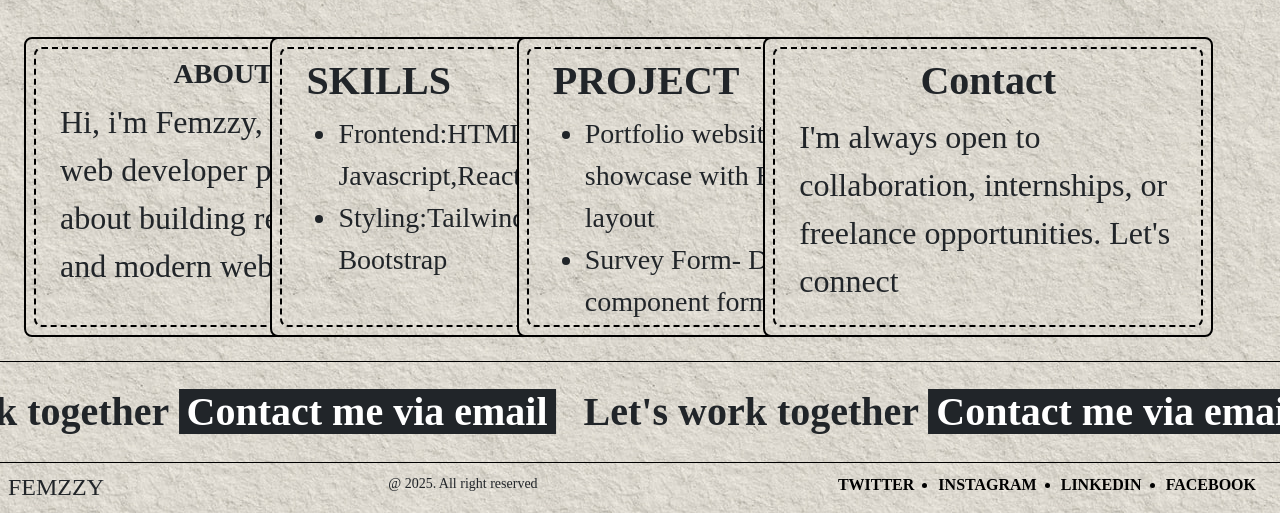
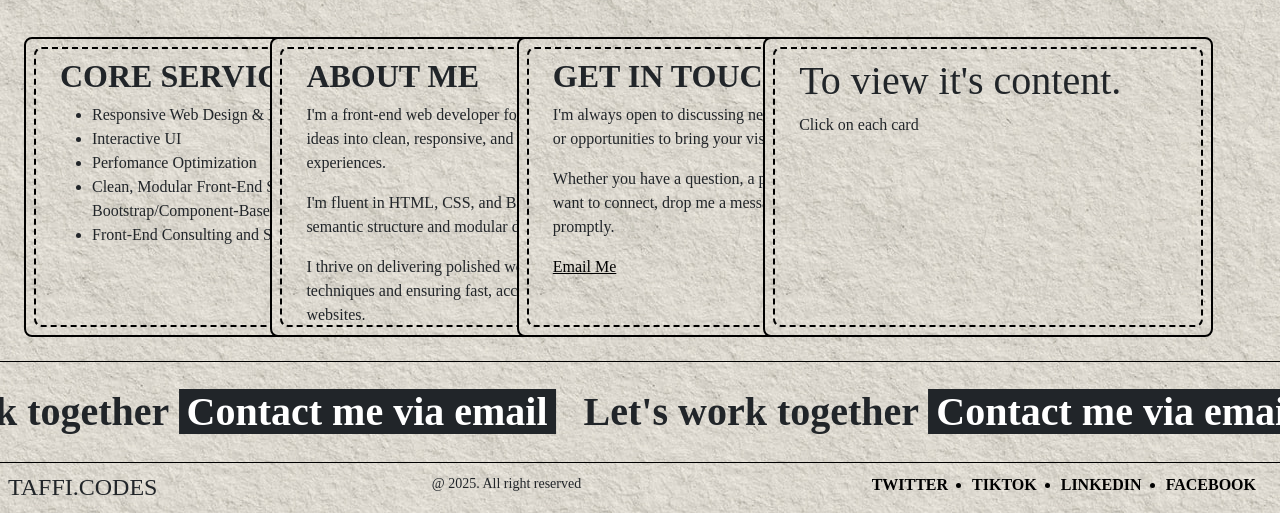
Before and after one commit to mitchelleosg/Taffi.codes1, a plain HTML site: page index.html in a window 1280 px wide. Shown: the part 2726-3239 px from the top of the page. Drawn offline with nearby package versions, Linux system fonts and the light colour scheme; a web font is replaced by a local one.

Commit message:
made changes to a lot of things

```diff
--- a/index.html
+++ b/index.html
@@ -79,17 +79,17 @@
                             </li>
                             <div class=" ">
                                 <ul class="d-flex justify-content-center align-center text-center gap-md-4 gap-4">
-                                    <a class="text-decoration-none" href="https://x.com/dreamboatey">
+                                    <a class="text-decoration-none" href="#">
                                         <li class=" social text-white list-unstyled "> TWITTER</li>
 
                                     </a>
-                                    <a class="text-decoration-none" href="https://www.instagram.com/femzzyyyy">
-                                        <li class="social  text-white"> INSTAGRAM</li>
+                                    <a class="text-decoration-none" href="https://www.tiktok.com/@only1_mitchelle?_t=ZS-90NBIkT1HW4&_r=1">
+                                        <li class="social  text-white">TIKTOK</li>
                                     </a>
-                                    <a class="text-decoration-none" href="https://www.linkedin.com/in/ajayi-oluwafemi-0bb998284?trk=contact-info">
+                                    <a class="text-decoration-none" href="#">
                                         <li class=" social  text-white">LINKEDIN</li>
                                     </a>
-                                    <a class="text-decoration-none" href="https://www.facebook.com/share/1JM167YZNJ/?mibextid=wwXIfr">
+                                    <a class="text-decoration-none" href="#">
                                         <li class="social text-white ">FACEBOOK</li>
                                     </a>
                                 </ul>
@@ -280,39 +280,45 @@
         <div class=" m-4 d-none d-md-flex  card-section flex-column flex-md-row ">
             <div class="boxes box1">
                 <div class="cardss card1 m-2 px-4 py-2">
-                    <h1 class="fw-bold fs-3 text-center ">ABOUT ME</h1>
-                    <p class="fs-2 text-center text-md-start">Hi, i'm Femzzy, a budding web developer passionate about
-                        building responsive and modern websites</p>
+                    <h1 class="fw-bold fs-2">CORE SERVICES</h1>
+                <ul>
+                  <li>Responsive Web Design & Mobile first layout</li>
+                  <li>Interactive UI</li>
+                  <li>Perfomance Optimization</li>
+                  <li>Clean, Modular Front-End Structure with Bootstrap/Component-Based frameworks.</li>
+                  <li>Front-End Consulting and Strategy</li>
+                </ul>
                 </div>
             </div>
 
             <div class="boxes box2 d-none d-md-inline-block">
                 <div class="cardss card2 m-2 px-4 py-2  ">
-                    <h1 class="fw-bold fs-1">SKILLS</h1>
-                    <ul class="fs-3">
-                        <li>Frontend:HTML5, CSS3, Javascript,React</li>
-                        <li>Styling:Tailwind CSS, Bootstrap</li>
-
-                    </ul>
+                   <h1 class="fw-bold fs-2">ABOUT ME</h1>
+                <pp>I'm a front-end web developer focused on transforming ideas into clean, responsive, and
+                  user-friendly web experiences.</p>
+                  <p>I'm fluent in HTML, CSS, and Bootstrap. I emphasize semantic structure and modular design</p>
+                  <p>I thrive on delivering polished work, exploring animation techniques and ensuring fast, accessible,
+                    and maintainable websites.</p>
 
                 </div>
             </div>
 
             <div class="boxes box3 d-none d-md-inline-block">
                 <div class="cardss card3 m-2 px-4 py-2 ">
-                    <h1 class="fw-bold fs-1">PROJECT</h1>
-                    <ul class="fs-3">
-                        <li>Portfolio website-Personal showcase with Bootstrap layout</li>
-                        <li>Survey Form- Dynamic multi component form with React</li>
-                    </ul>
+                    <h1 class="fw-bold fs-2">GET IN TOUCH</h1>
+                <p>I'm always open to discussing new projects, creative ideas, or opportunities to bring your vision to
+                  life.</p>
+                <p>Whether you have a question, a project proposal, or just want to connect, drop me a message and I'll
+                  respond promptly.</p>
+                <a href="mailto:akinloyelatifat1@gmail.com" class="text-black">Email Me</a>
+
 
                 </div>
             </div>
             <div class="boxes box4 d-none d-md-inline-block">
                 <div class="cardss card4 m-2 px-4 py-2 ">
-                    <h1 class="fw-bold fs-1 text-center ">Contact</h1>
-                    <p class="fs-2 text-center text-md-start">I'm always open to collaboration, internships, or
-                        freelance opportunities. Let's connect</p>
+                                   <h1>To view it's content.</h1>
+                <p>Click on each card</p>
 
                 </div>
             </div>
@@ -354,16 +360,16 @@
         <footer>
             <div class="last ">
                 <span class="fw-bold fs-1 me-4">Let's work together
-                    <span class="fw-bold bg-dark px-2"><a href="mailto:oluwafemiajayi103@gmail.com"
+                    <span class="fw-bold bg-dark px-2"><a href="mailto:akinloyelatifat1@gmail.com"
                             class="text-decoration-none text-white">Contact me via email</a></span></span>
                 <span class="fw-bold fs-1 me-4">Let's work together
-                    <span class="fw-bold bg-dark px-2"><a href="mailto:oluwafemiajayi103@gmail.com"
+                    <span class="fw-bold bg-dark px-2"><a href="mailto:akinloyelatifat1@gmail.com"
                             class="text-decoration-none text-white">Contact me via email</a></span></span>
                 <span class="fw-bold fs-1 me-4">Let's work together
-                    <span class="fw-bold bg-dark px-2"><a href="mailto:oluwafemiajayi103@gmail.com"
+                    <span class="fw-bold bg-dark px-2"><a href="mailto:akinloyelatifat1@gmail.com"
                             class="text-decoration-none text-white">Contact me via email</a></span></span>
                 <span class="fw-bold fs-1 me-4">Let's work together
-                    <span class="fw-bold bg-dark px-2"><a href="mailto:oluwafemiajayi103@gmail.com"
+                    <span class="fw-bold bg-dark px-2"><a href="mailto:akinloyelatifat1@gmail.com"
                             class="text-decoration-none text-white">Contact me via email</a></span></span>
 
             </div>
@@ -374,22 +380,22 @@
 
         <div class=" d-flex flex-column flex-md-row justify-content-between align-center">
             <div class="px-2">
-                <h4> FEMZZY </h4>
+                <h4>TAFFI.CODES </h4>
             </div>
             <small class="px-2">@ 2025. All right reserved</small>
 
 
             <ul class=" soc-link d-flex justify-content-md-end  align-center gap-4  px-6 px-md-4">
-                <a class="text-decoration-none" href="https://x.com/dreamboatey">
+                <a class="text-decoration-none" href="#M">
                     <li class=" text-black fw-bold list-unstyled"> TWITTER</li>
                 </a>
-                <a class="text-decoration-none" href="https://www.instagram.com/femzzyyyy">
-                    <li class=" text-black fw-bold"> INSTAGRAM</li>
+                <a class="text-decoration-none" href="https://www.tiktok.com/@only1_mitchelle?_t=ZS-90NBIkT1HW4&_r=1">
+                    <li class=" text-black fw-bold">TIKTOK</li>
                 </a>
-                <a class="text-decoration-none" href="https://www.linkedin.com/in/ajayi-oluwafemi-0bb998284?trk=contact-info">
+                <a class="text-decoration-none" href="#">
                     <li class=" text-black fw-bold">LINKEDIN</li>
                 </a>
-                <a class="text-decoration-none" href="https://www.facebook.com/share/1JM167YZNJ/?mibextid=wwXIfr">
+                <a class="text-decoration-none" href="#">
                     <li class=" text-black fw-bold">FACEBOOK</li>
                 </a>
             </ul>
```
